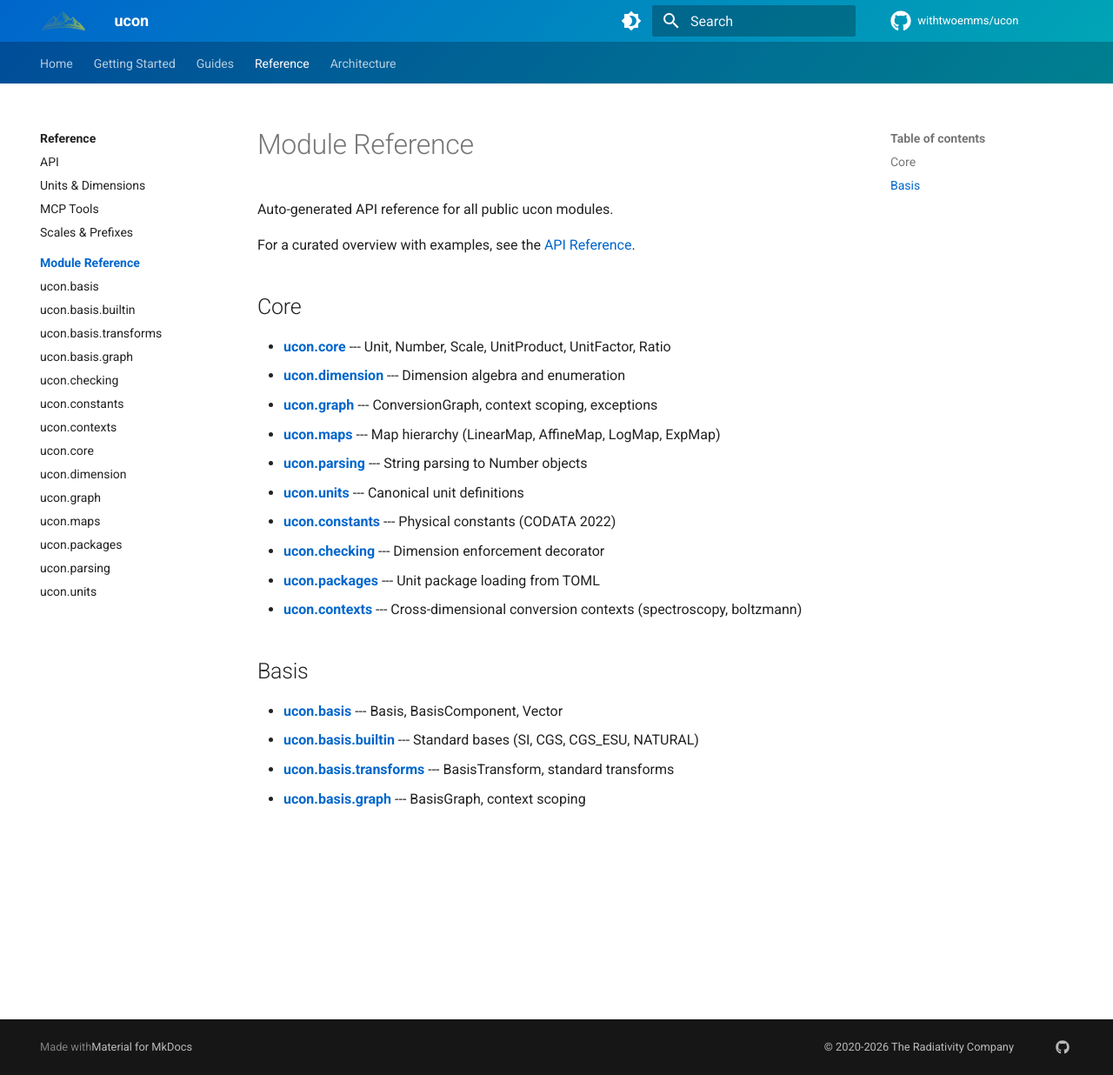
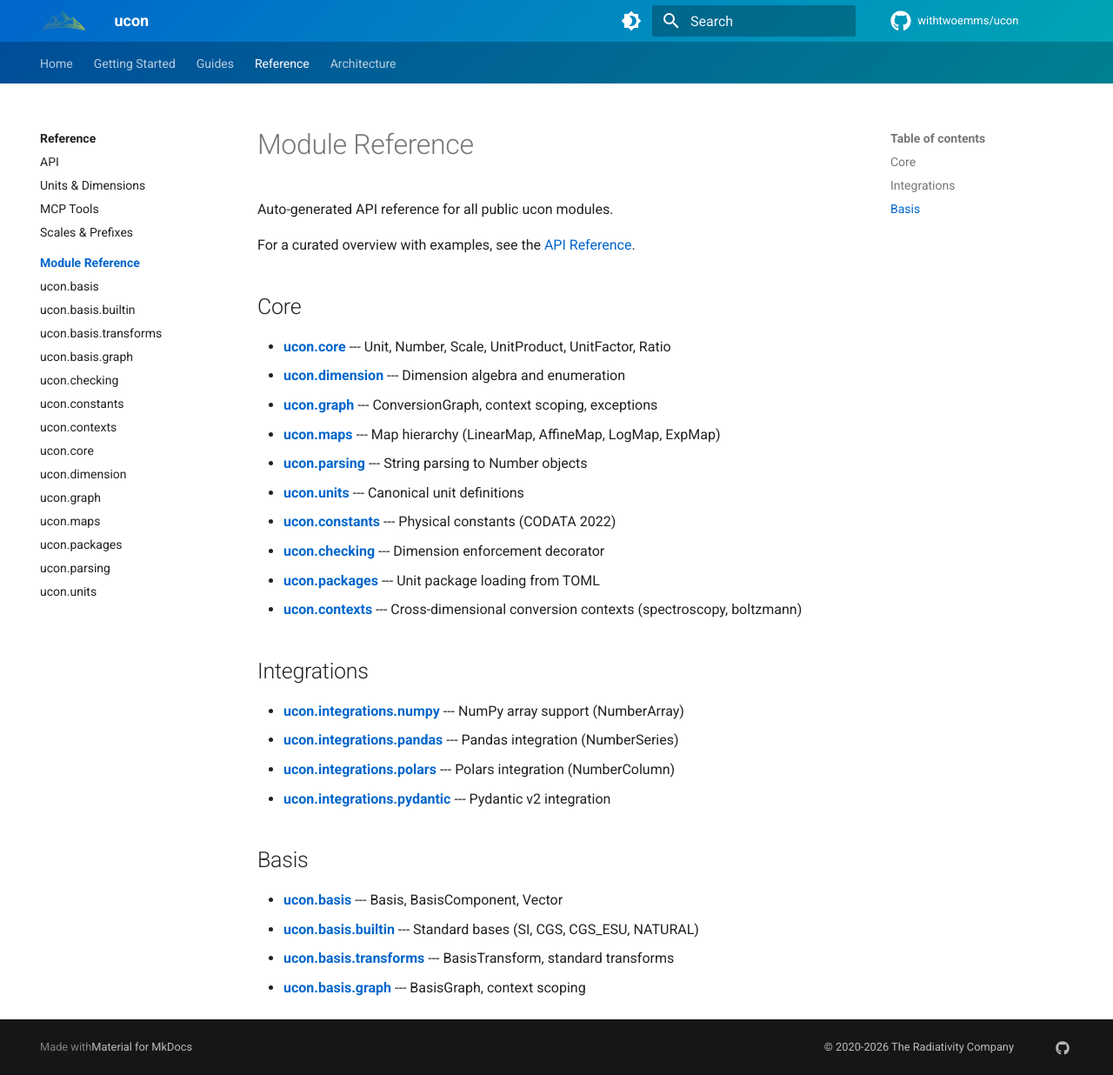
Before and after one commit to withtwoemms/ucon, an MkDocs documentation site: the page built from docs/reference/modules/index.md, in a window 1280 px wide and 1236 px high. Shown: the whole window at 87% size. Built offline with MkDocs 1.6.1 and Material for MkDocs 9.7.7, drawn with Linux system fonts in a browser that asks for light colours; comment, search, counter and statistics services are not loaded.

Commit message:
adds integrations index to modules ref docs

```diff
--- a/docs/reference/modules/index.md
+++ b/docs/reference/modules/index.md
@@ -17,6 +17,13 @@ For a curated overview with examples, see the [API Reference](../api.md).
 - **[ucon.packages](packages.md)** --- Unit package loading from TOML
 - **[ucon.contexts](contexts.md)** --- Cross-dimensional conversion contexts (spectroscopy, boltzmann)
 
+## Integrations
+
+- **[ucon.integrations.numpy](integrations-numpy.md)** --- NumPy array support (NumberArray)
+- **[ucon.integrations.pandas](integrations-pandas.md)** --- Pandas integration (NumberSeries)
+- **[ucon.integrations.polars](integrations-polars.md)** --- Polars integration (NumberColumn)
+- **[ucon.integrations.pydantic](integrations-pydantic.md)** --- Pydantic v2 integration
+
 ## Basis
 
 - **[ucon.basis](basis.md)** --- Basis, BasisComponent, Vector
```
